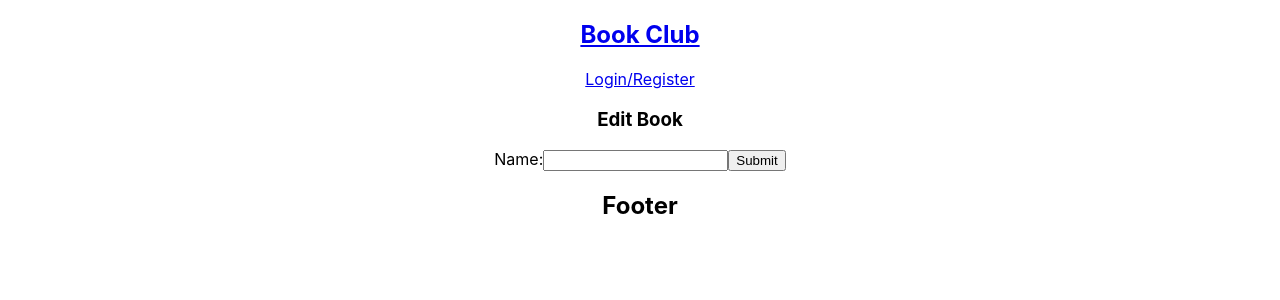
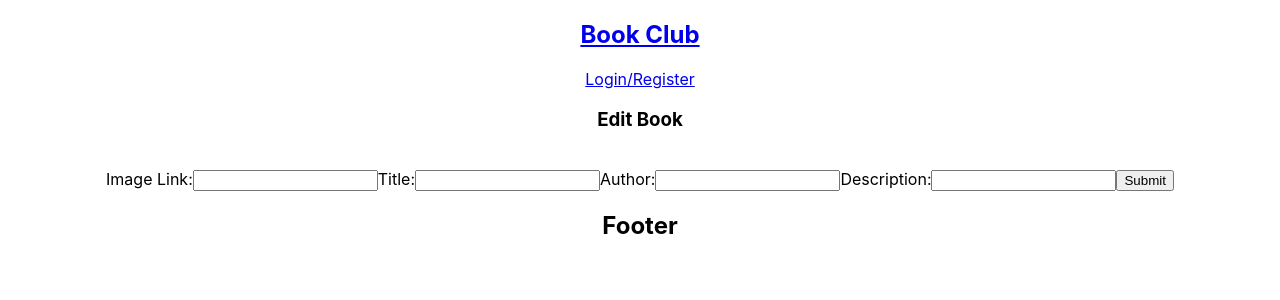
Before and after one commit to hrisso/bookclub-project, a React (Create React App) app in the folder client/: page /books/1/edit in a window 1280 px wide. Shown: the top 300 px of the page. Built offline with nearby package versions, Linux system fonts and the light colour scheme; no server answers.

Commit message:
edit book component

```diff
--- a/client/src/screens/BookEdit/BookEdit.jsx
+++ b/client/src/screens/BookEdit/BookEdit.jsx
@@ -5,6 +5,7 @@ import { useParams } from 'react-router-dom';
 export default function BookEdit(props) {
   const [formData, setFormData] = useState({
     title: '',
+    author: '',
     img_url: '',
     description: ''
   });
@@ -17,6 +18,7 @@ export default function BookEdit(props) {
       const bookItem = books.find((book) => book.id === Number(id));
       setFormData({
         title: bookItem.title,
+        author: bookItem.author,
         img_url: bookItem.img_url,
         description: bookItem.description
       });
@@ -42,7 +44,18 @@ export default function BookEdit(props) {
   return (
     <form onSubmit={handleSubmit}>
       <h3>Edit Book</h3>
-      <label>Name:
+      <div className="image-container">
+        <img className="edit-product-image" src={formData.img_url} alt={formData.title} />
+      </div>
+      <label>Image Link:
+        <input
+          type='text'
+          name='img_url'
+          value={formData.img_url}
+          onChange={handleChange}
+        />
+      </label>
+      <label>Title:
         <input
           type='text'
           name='title'
@@ -50,6 +63,22 @@ export default function BookEdit(props) {
           onChange={handleChange}
         />
       </label>
+      <label>Author:
+        <input
+          type='text'
+          name='author'
+          value={formData.author}
+          onChange={handleChange}
+        />
+      </label>
+      <label>Description:
+        <input
+          type='text'
+          name='description'
+          value={formData.description}
+          onChange={handleChange}
+        />
+      </label>
       <button>Submit</button>
     </form>
   )
```
